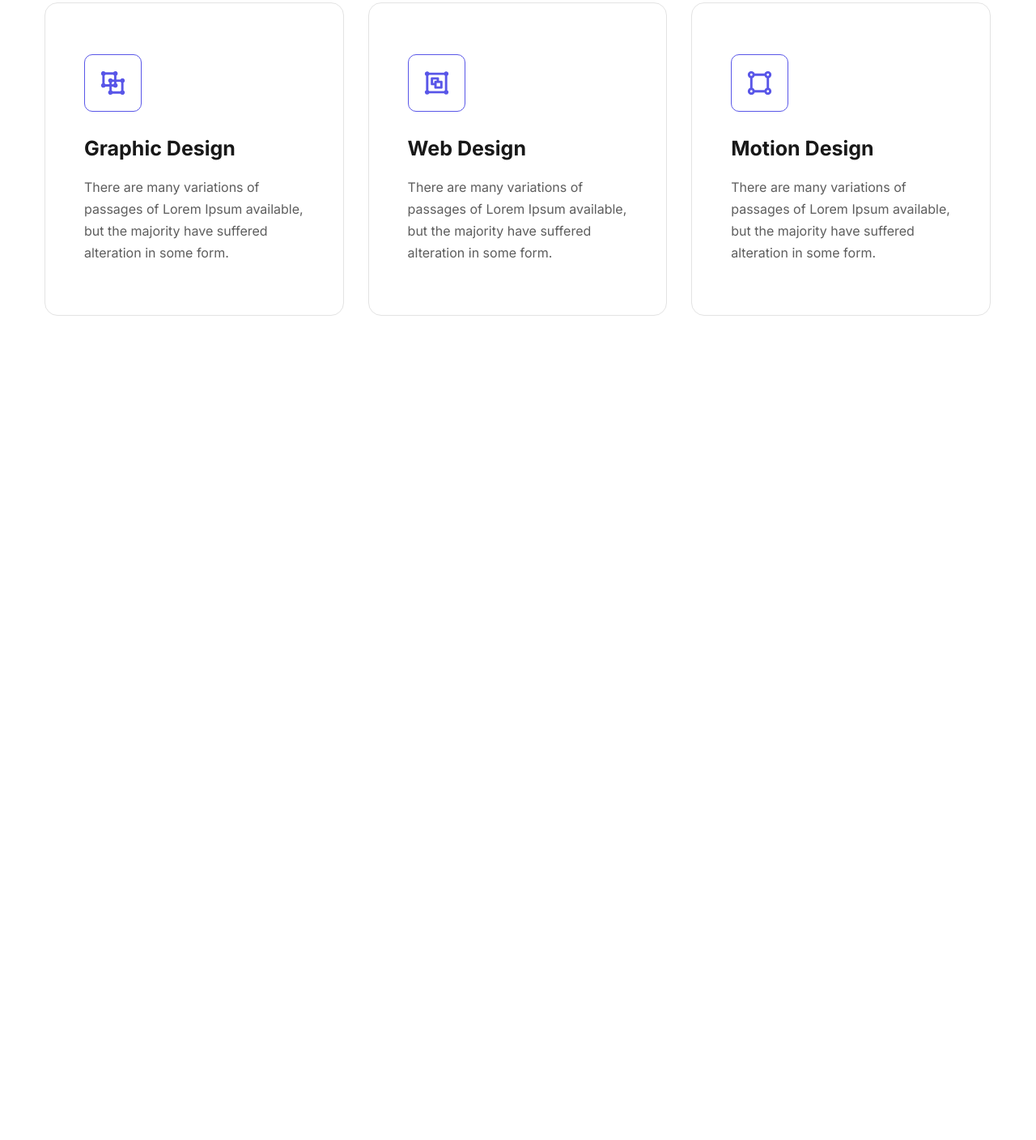
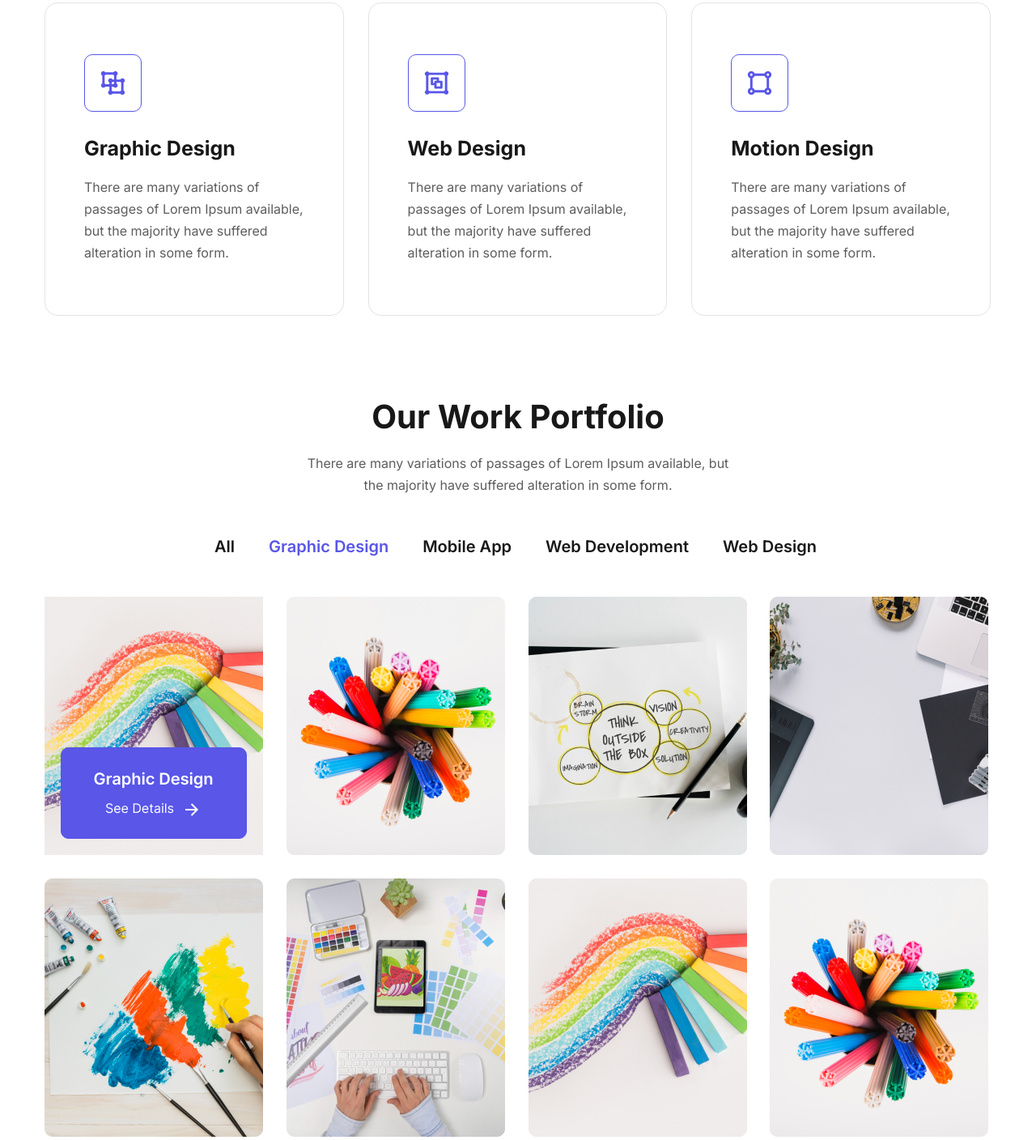
Before and after one commit to Fahadul-Islam/creative-webpage, a plain HTML site: page index.html in a window 1280 px wide. Shown: the part 1715-3123 px from the top of the page at 81% size. Before the commit the page ends 2105 px from the top, so only its background shows below. Drawn offline with Linux system fonts and the light colour scheme.

Commit message:
fifth commit

```diff
--- a/css/style.css
+++ b/css/style.css
@@ -225,7 +225,7 @@ span {
 
 
 
-#service {
+.service {
     padding-top: 100px;
 }
 
@@ -309,3 +309,32 @@ span {
     font-weight: 400;
     line-height: 27px;
 }
+
+.item ul{
+    display: flex;
+    justify-content: space-between;
+    align-items: center;
+    width: 744px;
+    margin: 0 210px;
+    padding-bottom: 50px;
+}
+.item ul a{
+   color: var(--black);
+   font-size: 20px;
+   font-weight: 600;
+}
+
+.item ul li.active a {
+    color: var(--primay);
+}
+
+.portfolio_image{
+    display: flex;
+    flex-wrap: wrap;
+    gap: 25px;
+
+}
+
+.images{
+    width: calc(25% - 18.75PX);
+}
--- a/index.html
+++ b/index.html
@@ -68,7 +68,7 @@
         </div>
     </section>
 
-    <section id="service" >
+    <section class="service" >
         <div class="container">
             <div class="section_heading">
                <h2>Our Services</h2>
@@ -146,6 +146,56 @@
 
     </section>
 
+    <section class="service">
+            <div class="container">
+                <div class="section_heading">
+                    <h2>Our Work Portfolio</h2>
+                    <p>There are many variations of passages of Lorem Ipsum available, but the majority have suffered alteration in some form.</p>
+                </div>
+                <div class="item">
+                    <ul>
+                        <li><a href="#">All</a></li>
+                        <li class="active"><a href="#">Graphic Design</a></li>
+                        <li><a href="#">Mobile App</a></li>
+                        <li><a href="#">Web Development</a></li>
+                        <li><a href="#">Web Design</a></li>
+                    </ul>
+                </div>
+                <div class="portfolio_image">
+                    <div class="images">
+                        <img src="./images/Portfolio 1.png" alt="">
+                    </div>
+                    <div class="images">
+                        <img src="./images/Portfolio 2.jpg" alt="">
+                    </div>
+                    <div class="images">
+                        <img src="./images/Portfolio 3.png" alt="">
+                    </div>
+                    <div class="images">
+                        <img src="./images/Portfolio 4.png" alt="">
+                    </div>
+                    <div class="images">
+                        <img src="./images/Portfolio 5.png" alt="">
+                    </div>
+                    <div class="images">
+                        <img src="./images/Portfolio 6.png" alt="">
+                    </div>
+                    <div class="images">
+                        <img src="./images/Portfolio 7.png" alt="">
+                    </div>
+                    <div class="images">
+                        <img src="./images/Portfolio 8.png" alt="">
+                    </div>
+
+
+
+
+
+
+
+                </div>
+            </div>
+    </section>
 
 </body>
 
```
Also changed, not shown: images/Portfolio 1.png (added), images/Portfolio 2.jpg (added), images/Portfolio 3.png (added), images/Portfolio 4.png (added), images/Portfolio 5.png (added), images/Portfolio 6.png (added), images/Portfolio 7.png (added), images/Portfolio 8.png (added).
